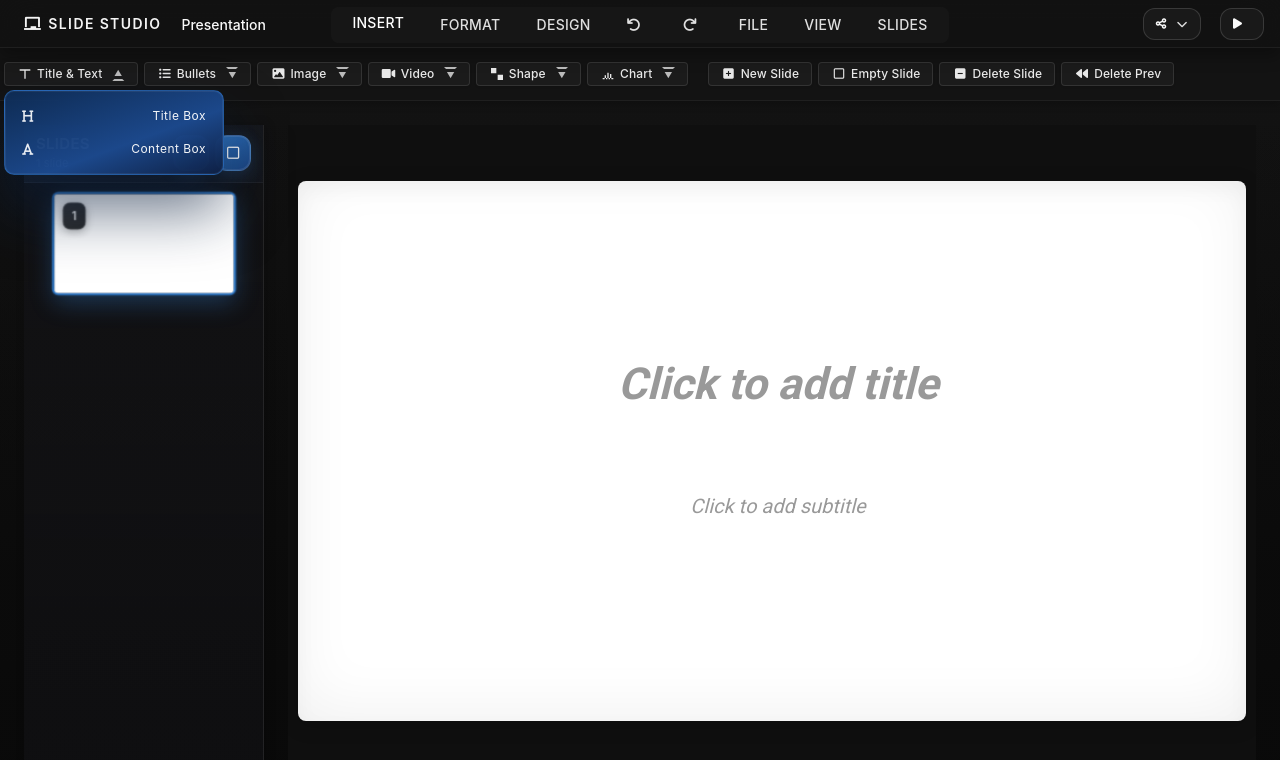
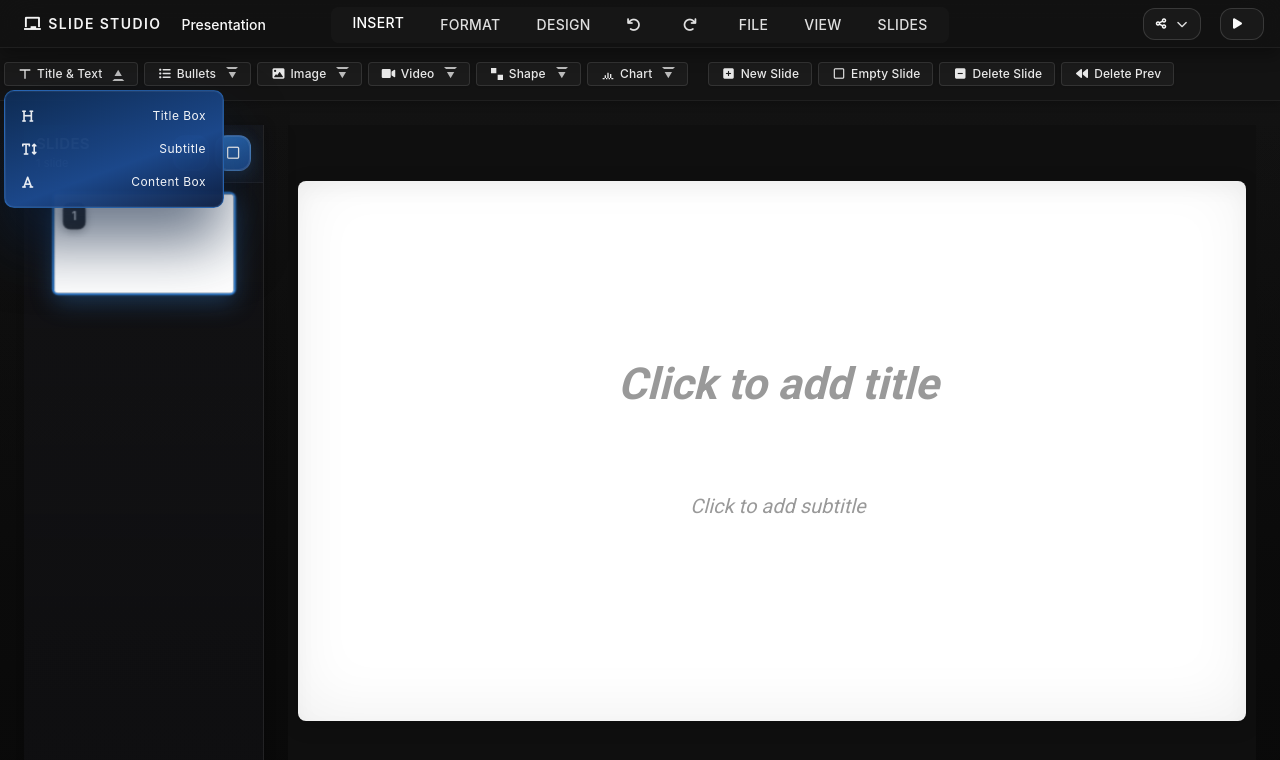
Before and after one commit to SamyukthaAligate/react-slide-studio, a React (Create React App) app: page / in a window 1280 px wide. Both pictures are taken after a click on the button "Title & Text". Shown: the top 760 px of the page. Built offline with nearby package versions, Linux system fonts and the light colour scheme.

Commit message:
Subtitle dropdown and Video Element

```diff
--- a/src/components/Toolbar/Toolbar.js
+++ b/src/components/Toolbar/Toolbar.js
@@ -240,6 +240,29 @@ const Toolbar = ({
     });
   };
 
+  const addSubtitleBox = () => {
+    const width = 560;
+    const height = 80;
+    const { x, y } = findNonOverlappingPosition(width, height);
+    onAddElement({
+      type: "text",
+      content: "",
+      placeholder: "Click to add subtitle",
+      x,
+      y,
+      width,
+      height,
+      fontSize: 24,
+      fontFamily: "Roboto",
+      color: "#333333",
+      backgroundColor: "transparent",
+      textAlign: "center",
+      fontWeight: "500",
+      fontStyle: "normal",
+      rotation: 0,
+    });
+  };
+
   const addContentBox = () => {
     const width = 480;
     const height = 200;
@@ -719,6 +742,15 @@ const Toolbar = ({
                   <button
                     className="dropdown-item"
                     onClick={() => {
+                      addSubtitleBox();
+                    }}
+                  >
+                    <i className="fas fa-text-height"></i>
+                    Subtitle
+                  </button>
+                  <button
+                    className="dropdown-item"
+                    onClick={() => {
                       addContentBox();
                     }}
                   >
```
